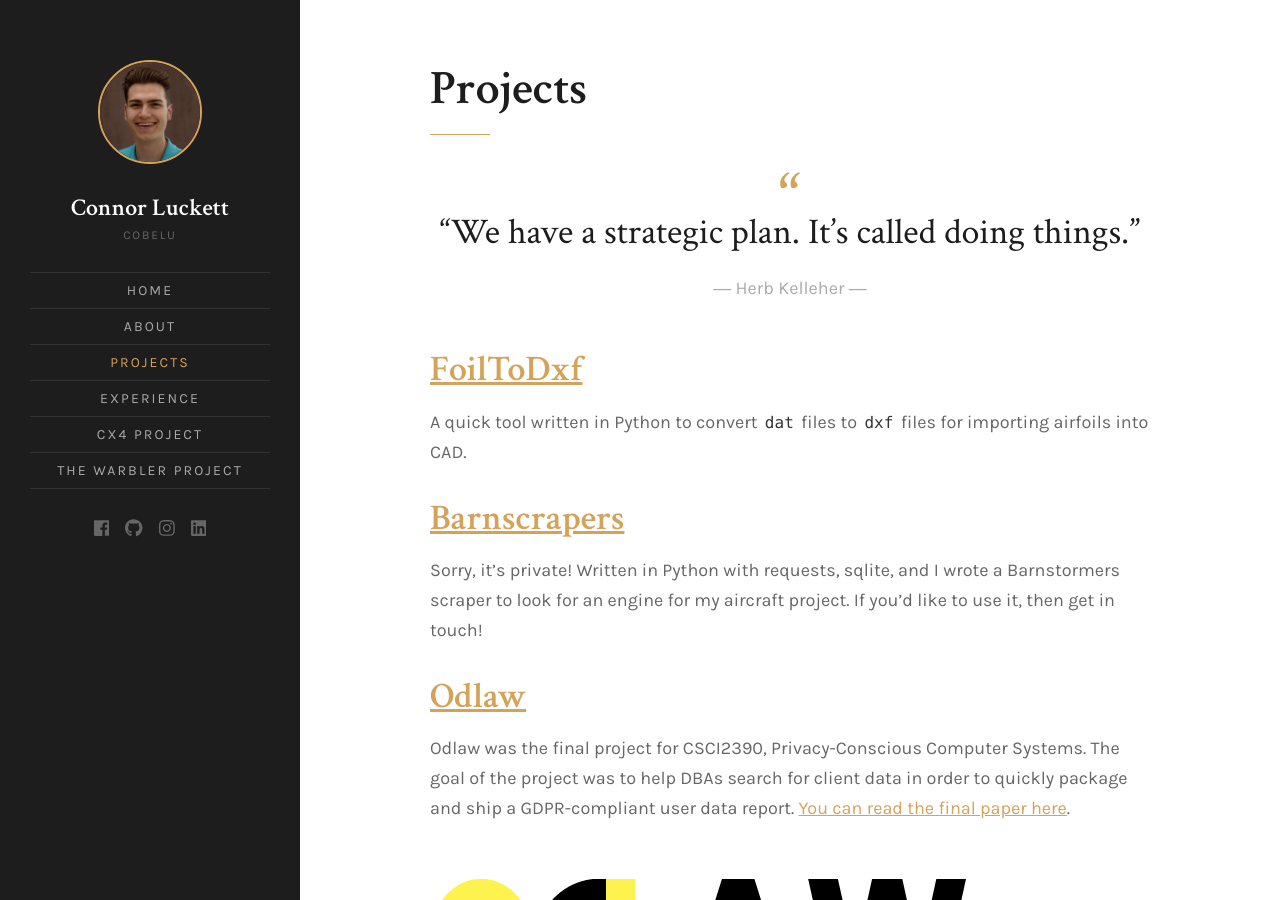
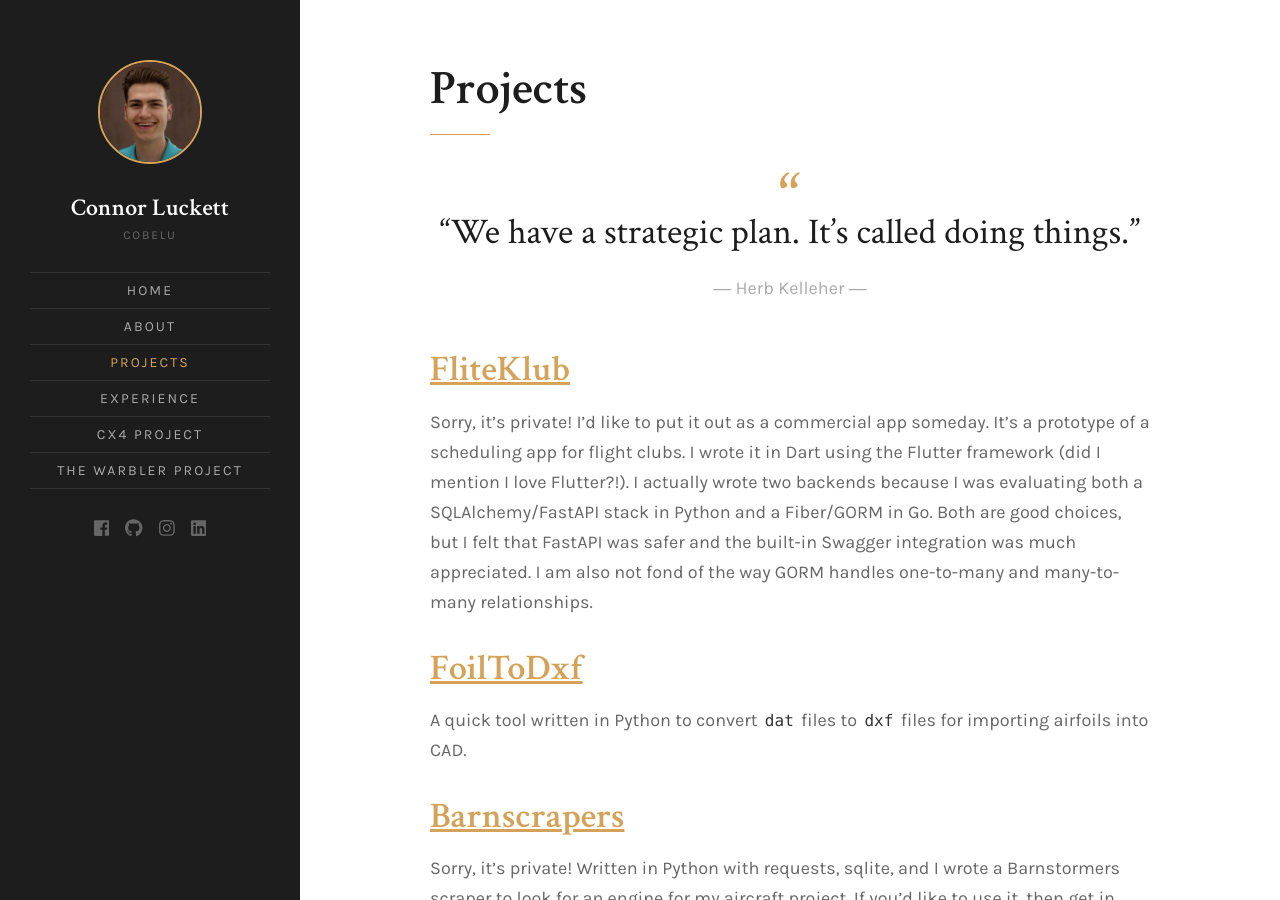
Before and after one commit to cobelu/cobelu.github.io, a Jekyll site: the page built from projects.md, in a window 1280 px wide and 900 px high. Built offline with Jekyll 4.4.1, drawn with Linux system fonts in a browser that asks for light colours.

Commit message:
Update projects.md

```diff
--- a/projects.md
+++ b/projects.md
@@ -5,6 +5,16 @@ title: Projects
 ---
 
 >“We have a strategic plan. It’s called doing things.” <cite>― Herb Kelleher ―</cite>
+
+## [FliteKlub](https://github.com/cobelu/FliteKlub)
+
+Sorry, it's private!
+I'd like to put it out as a commercial app someday.
+It's a prototype of a scheduling app for flight clubs.
+I wrote it in Dart using the Flutter framework (did I mention I love Flutter?!).
+I actually wrote two backends because I was evaluating both a SQLAlchemy/FastAPI stack in Python and a Fiber/GORM in Go.
+Both are good choices, but I felt that FastAPI was safer and the built-in Swagger integration was much appreciated.
+I am also not fond of the way GORM handles one-to-many and many-to-many relationships.
 
 ## [FoilToDxf](https://github.com/cobelu/FoilToDxf)
 
```
